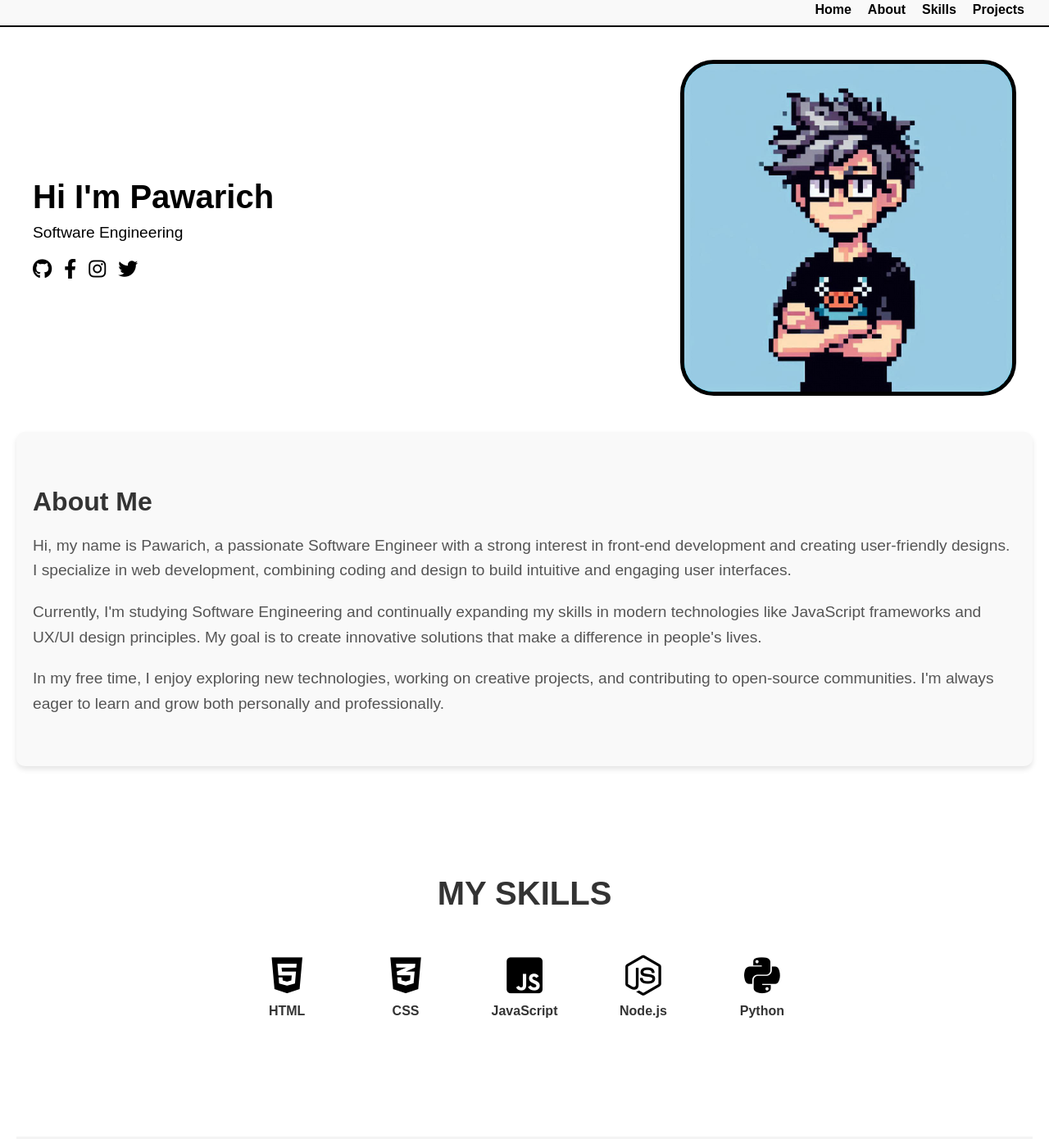
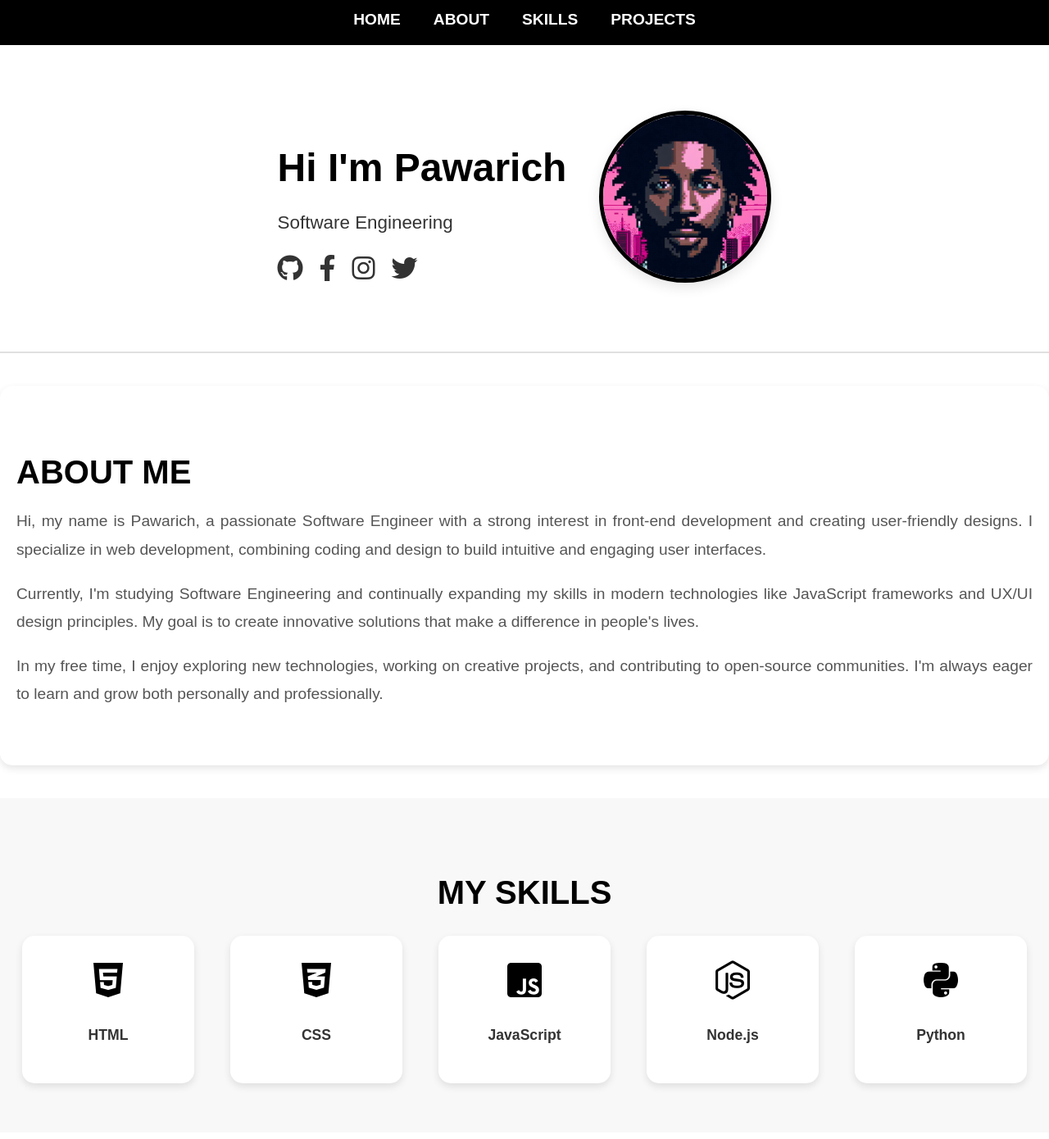
Before and after one commit to ppmonster111/New-folder, a plain HTML site: page index.html in a window 1280 px wide. Shown: the part 7-1397 px from the top of the page at 82% size. Drawn offline with Linux system fonts and the light colour scheme.

Commit message:
fix color final code

```diff
--- a/index.html
+++ b/index.html
@@ -11,14 +11,14 @@
     <header>
         <nav>
             <ul>
-                <li><a href="#">Home</a></li>
+                <li><a href="#home">Home</a></li>
                 <li><a href="#about">About</a></li>
-                <li><a href="#ability">Skills</a></li>
+                <li><a href="#skills">Skills</a></li>
                 <li><a href="#projects">Projects</a></li>
             </ul>
         </nav>
     </header>
-    <main>
+    <main id="home">
         <section class="intro">
             <div class="text">
                 <h1>Hi I'm Pawarich</h1>
@@ -39,12 +39,12 @@
                 </div>
             </div>
             <div class="avatar">
-                <img src="img/1.jpeg" alt="Pixel Avatar">
+                <img src="img/1.1.jpeg" alt="Pixel Avatar">
             </div>
         </section>
 
         <section id="about" class="about">
-            <h2>About Me</h2>
+            <h2>ABOUT ME</h2>
             <p>
                 Hi, my name is Pawarich, a passionate Software Engineer with a strong interest in
                 front-end development and creating user-friendly designs. I specialize in web development,
@@ -61,6 +61,7 @@
                 personally and professionally.
             </p>
         </section>
+
         <section id="skills" class="skills">
           <h2>My Skills</h2>
           <div class="skills-grid">
@@ -86,6 +87,7 @@
               </div>
           </div>
       </section>
+
       <section id="projects" class="projects">
           <h2>My Projects</h2>
           <div class="projects-grid">
--- a/styles.css
+++ b/styles.css
@@ -1,237 +1,217 @@
 body {
-  font-family: Arial, sans-serif;
+  font-family: 'Arial', sans-serif;
   margin: 0;
   padding: 0;
   box-sizing: border-box;
+  background-color: #ffffff;
+  color: #333;
 }
 
 header {
-  background-color: #f9f9f9;
-  border-bottom: 2px solid #000;
+  background-color: #000000;
+  padding: 20px 40px;
+  box-shadow: 0 4px 6px rgba(0, 0, 0, 0.1);
 }
 
 nav ul {
   display: flex;
+  justify-content: center;
   list-style: none;
-  justify-content: flex-end;
+  padding: 0;
   margin: 0;
-  padding: 10px 20px;
 }
 
 nav ul li {
-  margin: 0 10px;
+  margin: 0 20px;
 }
 
 nav ul li a {
   text-decoration: none;
-  color: black;
+  color: #ffffff;
   font-weight: bold;
+  font-size: 1.2em;
+  text-transform: uppercase;
+  transition: color 0.3s ease;
 }
 
-main {
-  display: flex;
-  flex-direction: column;
-  align-items: center;
-  padding: 20px;
+nav ul li a:hover {
+  color: #ff66b2;
 }
 
 .intro {
   display: flex;
+  justify-content: center;
   align-items: center;
-  justify-content: space-between;
-  width: 100%;
-  max-width: 1200px;
-  padding: 20px;
+  padding: 80px 20px;
+  background-color: #ffffff;
+  color: #333;
+  gap: 40px;
+  border-bottom: 2px solid #e0e0e0;
 }
 
-.text {
-  max-width: 50%;
+.intro .text {
+  max-width: 60%;
 }
 
-h1 {
-  font-size: 2.5em;
-  margin: 0 0 10px;
+.intro h1 {
+  font-size: 3em;
+  margin-bottom: 20px;
+  color: #000000;
 }
 
-p {
-  font-size: 1.2em;
-  margin: 0 0 20px;
+.intro p {
+  font-size: 1.4em;
+  margin-bottom: 20px;
+  line-height: 1.6;
 }
 
 .social-icons {
   display: flex;
-  gap: 10px;
-}
-
-.social-icons img {
-  width: 40px;
-  height: 40px;
-  border-radius: 50%;
-}
-
-.avatar img {
-  width: 400px;
-  height: 400px;
-  background-color: #00d4ff;
-  border: 5px solid #000;
-  border-radius: 10%;
-}
-
-.social-icons {
-  display: flex;
-  gap: 15px;
+  gap: 20px;
   margin-top: 20px;
 }
 
 .social-icons a {
-  text-decoration: none;
-  color: #000;
-  font-size: 1.5em;
+  color: #333;
+  font-size: 2em;
   transition: color 0.3s ease;
 }
 
-.social-icons a.github:hover {
-  color: #333;
+.social-icons a:hover {
+  color: #ff66b2;
 }
 
-.social-icons a.facebook:hover {
-  color: #3b5998;
-}
-
-.social-icons a.instagram:hover {
-  color: #e4405f;
-}
-
-.social-icons a.twitter:hover {
-  color: #1da1f2;
+.avatar img {
+  width: 200px;
+  height: 200px;
+  border-radius: 50%;
+  border: 5px solid #000000;
+  box-shadow: 0 6px 15px rgba(0, 0, 0, 0.1);
 }
 
 .about {
-  background-color: #f9f9f9;
-  padding: 40px 20px;
-  margin: 20px 0;
-  border-radius: 10px;
-  box-shadow: 0 4px 6px rgba(0, 0, 0, 0.1);
+  background-color: #ffffff;
+  padding: 50px 20px;
+  margin: 40px 0;
+  border-radius: 15px;
+  box-shadow: 0 4px 10px rgba(0, 0, 0, 0.1);
 }
 
 .about h2 {
-  font-size: 2em;
+  font-size: 2.5em;
   margin-bottom: 20px;
-  color: #333;
+  color: #000000;
 }
 
 .about p {
   font-size: 1.2em;
-  line-height: 1.6;
+  line-height: 1.8;
   color: #555;
+  text-align: justify;
 }
 
 .skills {
-  padding: 50px 20px;
+  background-color: #f8f8f8;
+  padding: 60px 20px;
   text-align: center;
-  margin-top: 30px;
 }
 
 .skills h2 {
   font-size: 2.5em;
   margin-bottom: 30px;
-  color: #333;
+  color: #000000;
   text-transform: uppercase;
 }
 
 .skills-grid {
   display: grid;
   grid-template-columns: repeat(5, 1fr);
-  gap: 20px;
+  gap: 30px;
   justify-items: center;
   align-items: center;
 }
 
 .skill {
+  background-color: #ffffff;
+  border-radius: 15px;
+  padding: 30px;
+  width: 150px;
   text-align: center;
-  border: 2px solid #fff;
-  border-radius: 10px;
-  padding: 20px;
+  box-shadow: 0 4px 10px rgba(0, 0, 0, 0.1);
   transition: transform 0.3s ease, box-shadow 0.3s ease;
-  background-color: #fff;
-  max-width: 150px;
-  min-height: 150px;
 }
 
 .skill:hover {
-  transform: scale(1.05);
+  transform: translateY(-10px);
+  box-shadow: 0 6px 15px rgba(0, 0, 0, 0.2);
 }
 
 .skill i {
-  font-size: 50px;
-  margin-bottom: 10px;
+  font-size: 3em;
+  color: #000000;
+  margin-bottom: 15px;
 }
 
 .skill p {
-  font-size: 1em;
   font-weight: bold;
-  margin: 0;
+  font-size: 1.1em;
   color: #333;
 }
 
 .projects {
-  padding: 50px 20px;
-  background-color: #f4f4f4;
+  background-color: #ffffff;
+  padding: 60px 20px;
   text-align: center;
 }
 
 .projects h2 {
   font-size: 2.5em;
   margin-bottom: 30px;
-  color: #333;
+  color: #000000;
   text-transform: uppercase;
 }
 
 .projects-grid {
   display: grid;
   grid-template-columns: repeat(3, 1fr);
-  gap: 20px;
+  gap: 30px;
 }
 
 .project {
-  background-color: #fff;
-  border: 2px solid #ddd;
-  border-radius: 10px;
-  padding: 20px;
+  background-color: #f8f8f8;
+  border-radius: 15px;
+  padding: 30px;
+  color: #333;
   box-shadow: 0 4px 10px rgba(0, 0, 0, 0.1);
   transition: transform 0.3s ease, box-shadow 0.3s ease;
 }
 
 .project:hover {
-  transform: scale(1.05);
-  box-shadow: 0 8px 15px rgba(0, 0, 0, 0.2);
-}
-
-.project img {
-  width: 100%;
-  height: auto;
-  border-radius: 8px;
+  transform: translateY(-10px);
+  box-shadow: 0 6px 15px rgba(0, 0, 0, 0.2);
 }
 
 .project h3 {
-  margin-top: 15px;
-  font-size: 1.5em;
-  color: #333;
+  font-size: 1.8em;
+  margin-bottom: 10px;
 }
 
 .project p {
-  color: #666;
-  font-size: 1em;
-  margin: 10px 0;
+  font-size: 1.1em;
+  color: #555;
+  margin-bottom: 15px;
 }
 
 .project .btn {
-  display: inline-block;
-  padding: 10px 20px;
-  color: #fff;
+  background-color: #000000;
+  color: white;
+  padding: 12px 25px;
+  border-radius: 8px;
   text-decoration: none;
-  border-radius: 5px;
   font-weight: bold;
-  margin-top: 10px;
   transition: background-color 0.3s ease;
 }
+
+.project .btn:hover {
+  background-color: #ff66b2;
+}
```
Also changed, not shown: img/1.1.jpeg (added).
